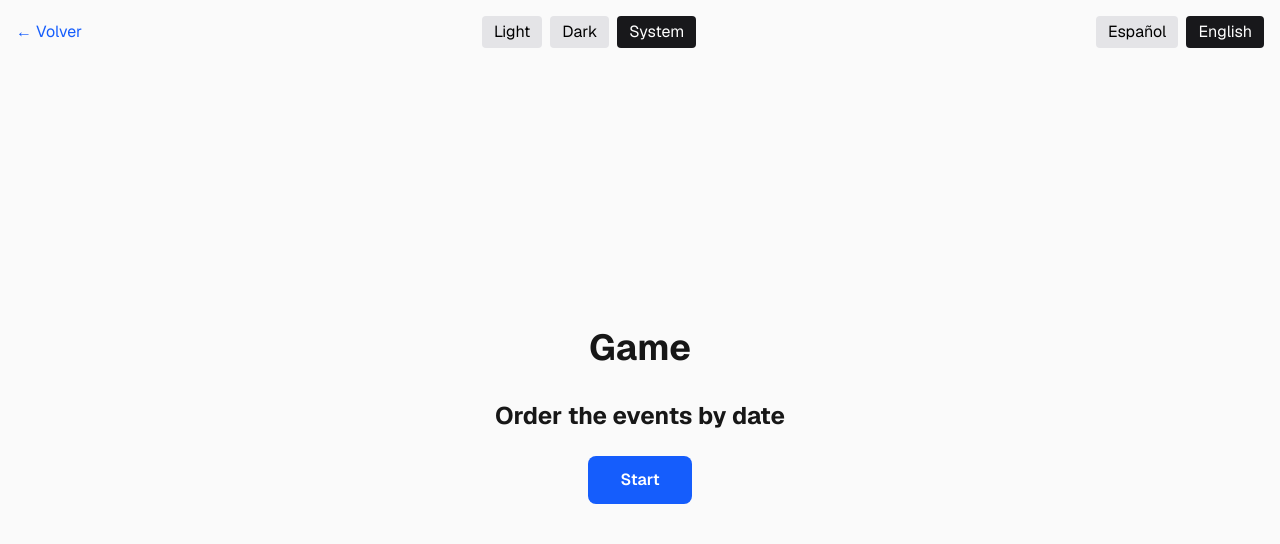
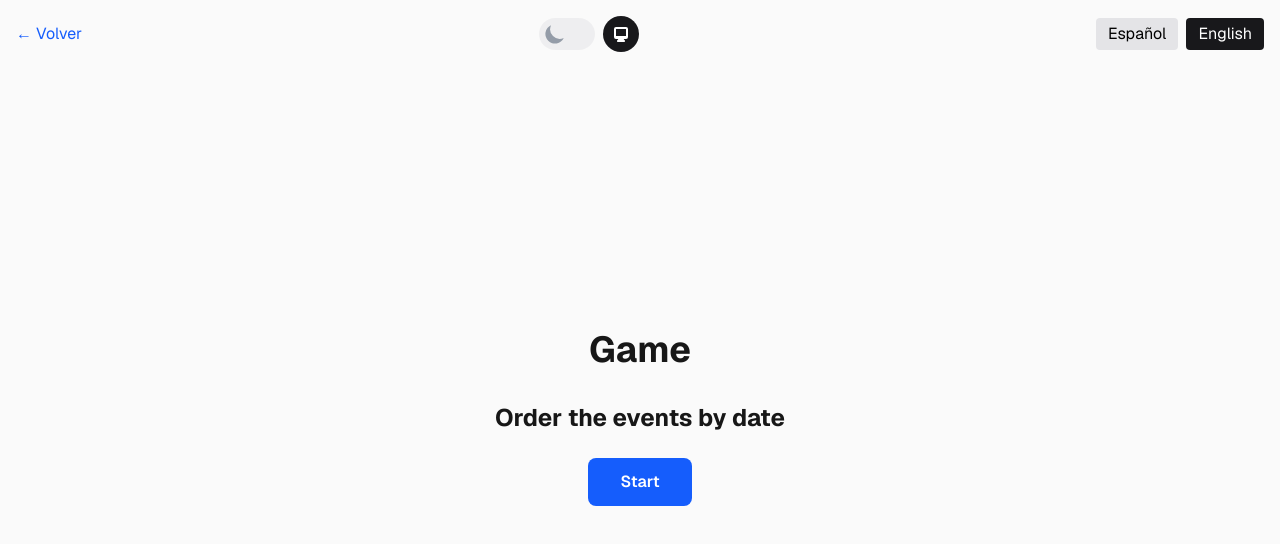
Before and after one commit to Ismola/jw-hitster, a Next.js app: page /en/game in a window 1280 px wide. Shown: the top 544 px of the page. Built offline with nearby package versions, Linux system fonts and the light colour scheme.

Commit message:
feat: enhance ThemeSwitcher with system theme toggle and improved button interactions

```diff
--- a/app/components/ThemeSwitcher.tsx
+++ b/app/components/ThemeSwitcher.tsx
@@ -70,37 +70,71 @@
         }
     };
 
+    const isDark = theme === "dark" || (theme === "system" && systemPrefersDark());
+
+    const handleSystemToggle = () => {
+        if (theme === "system") {
+            // Si está en system, cambia al tema actual del sistema
+            switchTo(systemPrefersDark() ? "dark" : "light");
+        } else {
+            // Si no está en system, activa el modo system
+            switchTo("system");
+        }
+    };
+
     return (
-        <div className="flex gap-2">
+        <div className="flex items-center gap-2">
             <button
-                onClick={() => switchTo("light")}
-                className={`px-3 py-1 rounded transition ${theme === "light"
-                    ? "bg-zinc-900 text-white dark:bg-white dark:text-black"
-                    : "cursor-pointer bg-zinc-200 text-black dark:bg-zinc-700 dark:text-white hover:bg-zinc-300 dark:hover:bg-zinc-600"
+                onClick={() => switchTo(isDark ? "light" : "dark")}
+                disabled={theme === "system"}
+                className={`relative inline-flex items-center justify-center w-14 h-8 rounded-full transition-colors ${theme === "system"
+                    ? "bg-zinc-200 dark:bg-zinc-700 opacity-50 cursor-not-allowed"
+                    : "cursor-pointer bg-zinc-300 dark:bg-zinc-600 hover:bg-zinc-400 dark:hover:bg-zinc-500"
                     }`}
-                aria-pressed={theme === "light"}
+                aria-label={isDark ? "Switch to light mode" : "Switch to dark mode"}
             >
-                Light
+                <span
+                    className={`absolute left-1 transition-transform duration-300 ${isDark ? "translate-x-6" : "translate-x-0"
+                        }`}
+                >
+                    {isDark ? (
+                        <svg
+                            className="w-6 h-6 text-yellow-400"
+                            fill="currentColor"
+                            viewBox="0 0 20 20"
+                            xmlns="http://www.w3.org/2000/svg"
+                        >
+                            <path d="M10 2a1 1 0 011 1v1a1 1 0 11-2 0V3a1 1 0 011-1zm4 8a4 4 0 11-8 0 4 4 0 018 0zm-.464 4.95l.707.707a1 1 0 001.414-1.414l-.707-.707a1 1 0 00-1.414 1.414zm2.12-10.607a1 1 0 010 1.414l-.706.707a1 1 0 11-1.414-1.414l.707-.707a1 1 0 011.414 0zM17 11a1 1 0 100-2h-1a1 1 0 100 2h1zm-7 4a1 1 0 011 1v1a1 1 0 11-2 0v-1a1 1 0 011-1zM5.05 6.464A1 1 0 106.465 5.05l-.708-.707a1 1 0 00-1.414 1.414l.707.707zm1.414 8.486l-.707.707a1 1 0 01-1.414-1.414l.707-.707a1 1 0 011.414 1.414zM4 11a1 1 0 100-2H3a1 1 0 000 2h1z" />
+                        </svg>
+                    ) : (
+                        <svg
+                            className="w-6 h-6 text-slate-700"
+                            fill="currentColor"
+                            viewBox="0 0 20 20"
+                            xmlns="http://www.w3.org/2000/svg"
+                        >
+                            <path d="M17.293 13.293A8 8 0 016.707 2.707a8.001 8.001 0 1010.586 10.586z" />
+                        </svg>
+                    )}
+                </span>
             </button>
             <button
-                onClick={() => switchTo("dark")}
-                className={`px-3 py-1 rounded transition ${theme === "dark"
+                onClick={handleSystemToggle}
+                className={`cursor-pointer rounded-full p-2 transition-colors ${theme === "system"
                     ? "bg-zinc-900 text-white dark:bg-white dark:text-black"
-                    : "cursor-pointer bg-zinc-200 text-black dark:bg-zinc-700 dark:text-white hover:bg-zinc-300 dark:hover:bg-zinc-600"
+                    : "bg-zinc-200 text-zinc-700 dark:bg-zinc-700 dark:text-zinc-300 hover:bg-zinc-300 dark:hover:bg-zinc-600"
                     }`}
-                aria-pressed={theme === "dark"}
-            >
-                Dark
-            </button>
-            <button
-                onClick={() => switchTo("system")}
-                className={`px-3 py-1 rounded transition ${theme === "system"
-                    ? "bg-zinc-900 text-white dark:bg-white dark:text-black"
-                    : "cursor-pointer bg-zinc-200 text-black dark:bg-zinc-700 dark:text-white hover:bg-zinc-300 dark:hover:bg-zinc-600"
-                    }`}
+                aria-label="Use system theme"
                 aria-pressed={theme === "system"}
             >
-                System
+                <svg
+                    className="w-5 h-5"
+                    fill="currentColor"
+                    viewBox="0 0 20 20"
+                    xmlns="http://www.w3.org/2000/svg"
+                >
+                    <path fillRule="evenodd" d="M3 5a2 2 0 012-2h10a2 2 0 012 2v8a2 2 0 01-2 2h-2.22l.123.489.804.804A1 1 0 0113 18H7a1 1 0 01-.707-1.707l.804-.804L7.22 15H5a2 2 0 01-2-2V5zm5.771 7H5V5h10v7H8.771z" clipRule="evenodd" />
+                </svg>
             </button>
         </div>
     );
```
